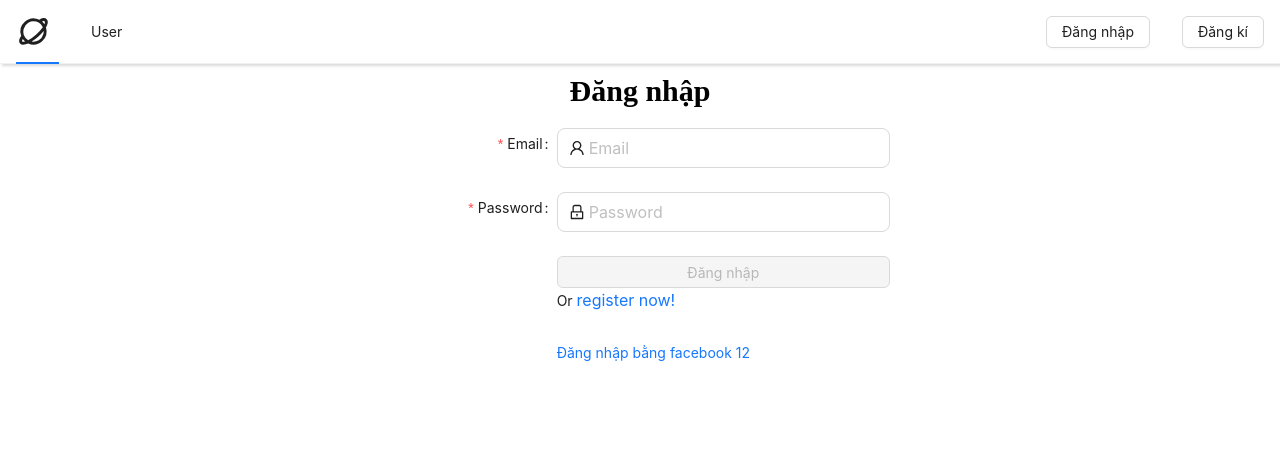
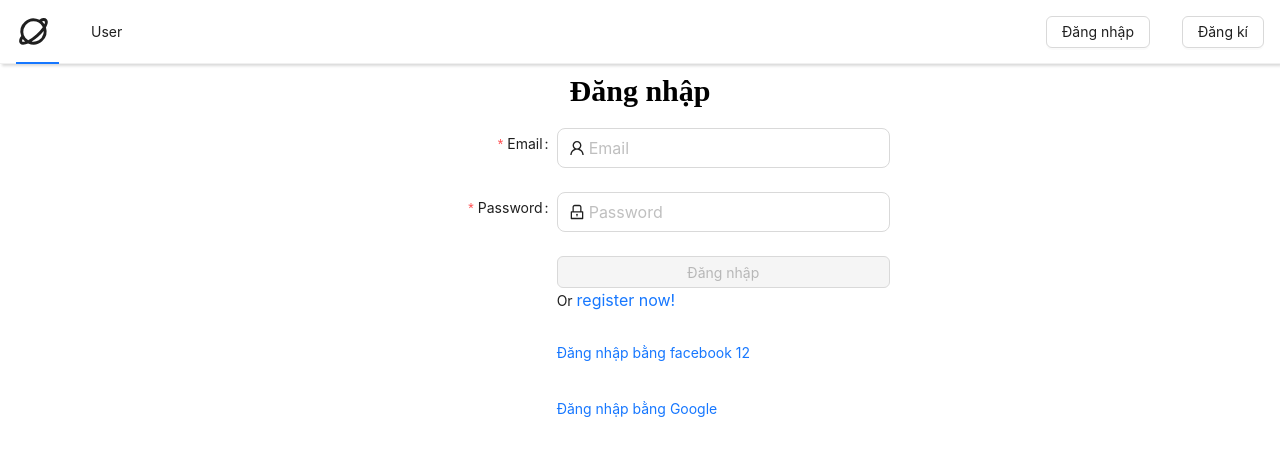
Before and after one commit to advance-web/final-project-classroom, a React (Vite) app: page /sign-in in a window 1280 px wide. Shown: the top 456 px of the page. Built offline with nearby package versions, Linux system fonts and the light colour scheme; no server answers.

Commit message:
edit feature sign in by google

```diff
--- a/src/App.jsx
+++ b/src/App.jsx
@@ -47,7 +47,8 @@ function App() {
       try {
         console.log('getme');
         const response = await getMe();
-        const userData = response.data.data.data;
+        console.log('Response: ', response);
+        const userData = response.data.data;
         setUser(userData);
       } catch (err) {
         console.log('Not logged in');
--- a/src/pages/sign-in/index.jsx
+++ b/src/pages/sign-in/index.jsx
@@ -135,6 +135,9 @@ export default function SignIn() {
         <Form.Item wrapperCol={{ offset: 8, span: 16 }}>
           <a href="http://localhost:3000/auth/login/facebook">Đăng nhập bằng facebook 12</a>
         </Form.Item>
+        <Form.Item wrapperCol={{ offset: 8, span: 16 }}>
+          <a href="http://localhost:3000/auth/login/google">Đăng nhập bằng Google</a>
+        </Form.Item>
       </Form>
     </div>
   );
```
